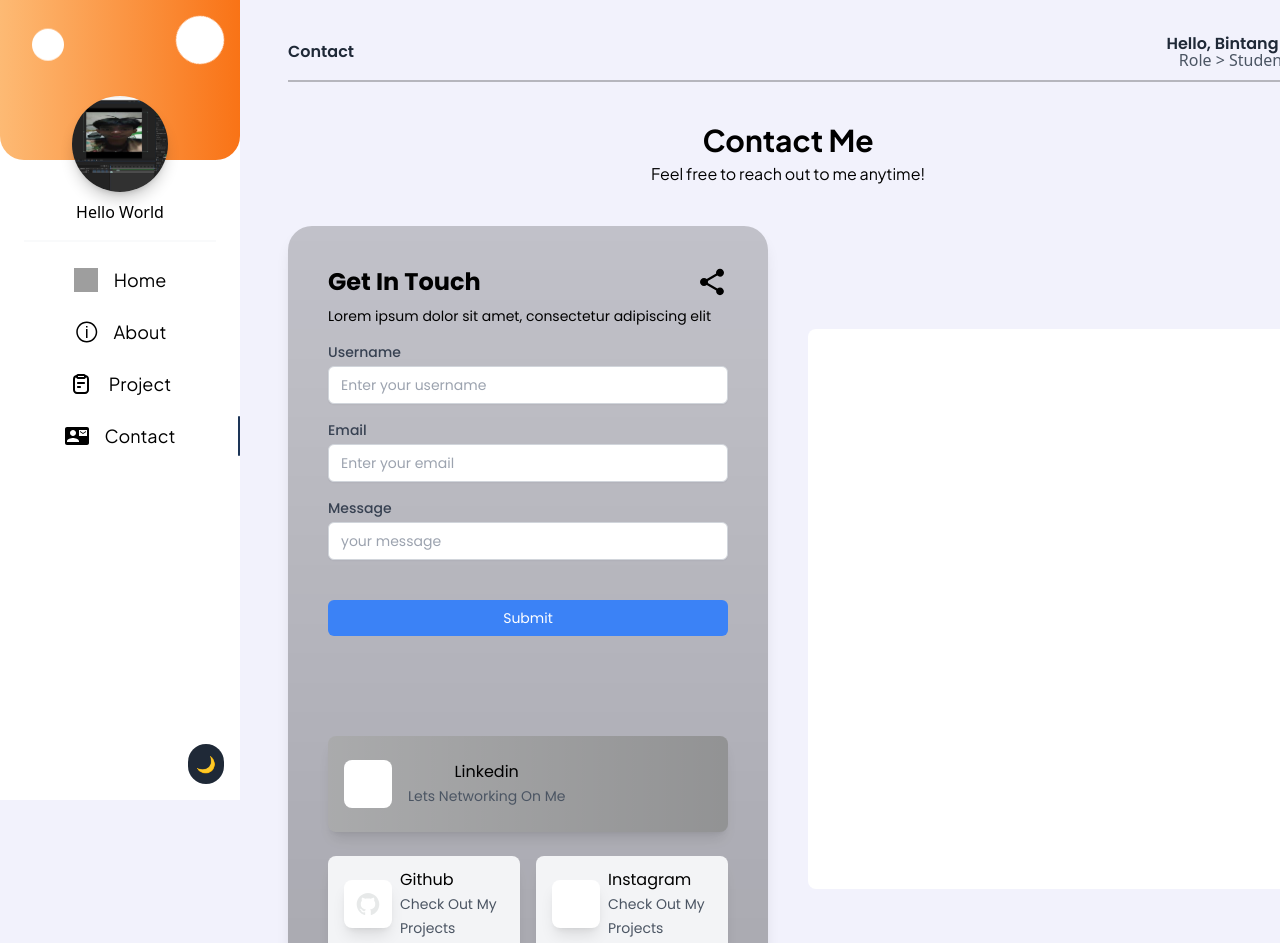
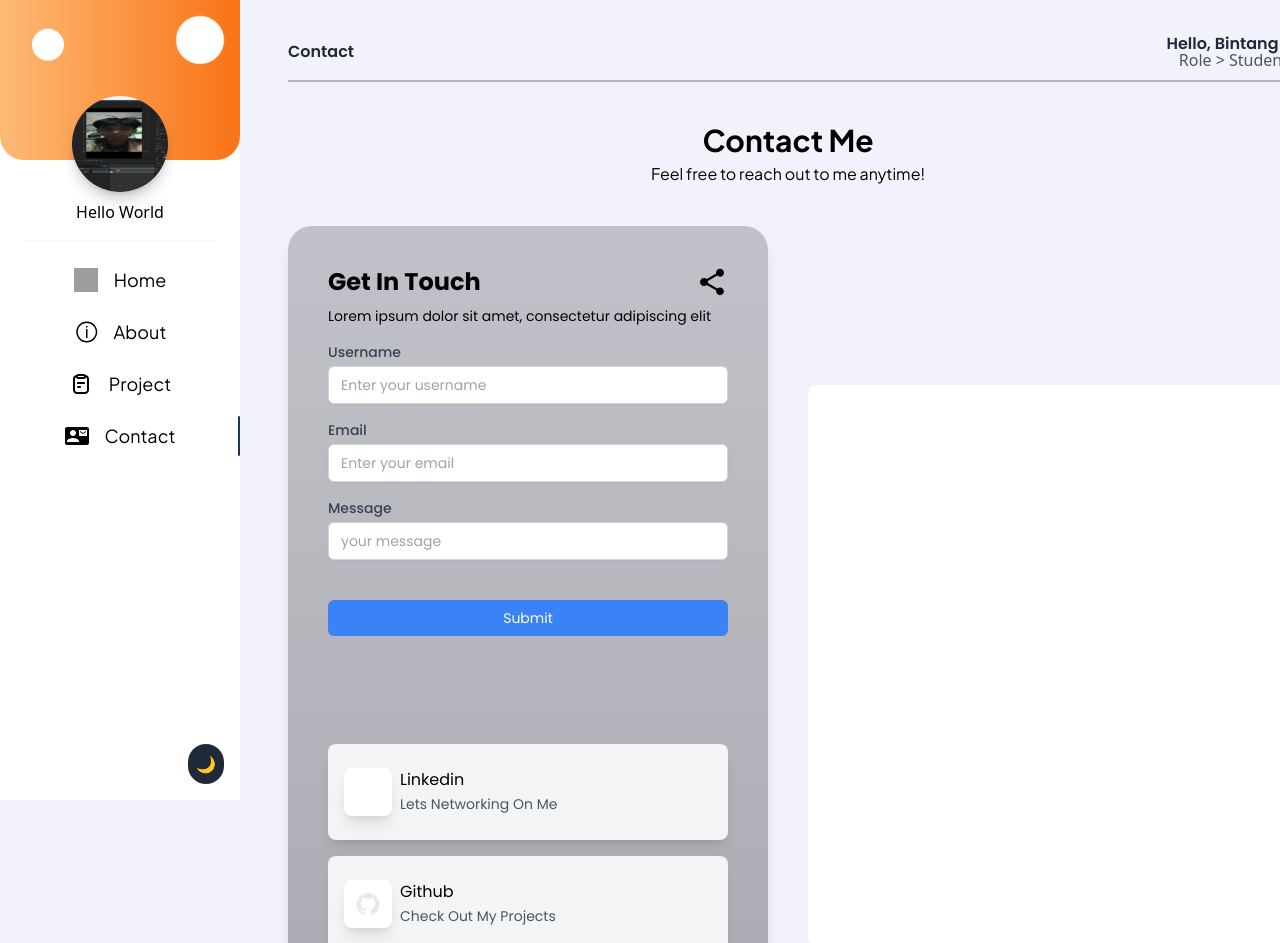
Before and after one commit to Bibintanggg/porto-V3, a React (Vite) app: page /contact in a window 1280 px wide. Shown: the top 943 px of the page. Built offline with nearby package versions, Linux system fonts and the light colour scheme; grey boxes are pictures that could not be loaded.

Commit message:
Fixex Layout

```diff
--- a/src/Component/Connect.jsx
+++ b/src/Component/Connect.jsx
@@ -1,21 +1,21 @@
-import React from "react";
+import React, { useState } from "react";
 import { useNavigate } from "react-router-dom";
 
-const Connect = ({ title, darkMode, platforms, link }) => {
-  const navigate = useNavigate()
+const Connect = ({ title, darkMode, platforms }) => {
+  const navigate = useNavigate();
+  const [isOpen, setIsOpen] = useState(true);
 
   const handleButtonClick = (link) => {
-    if(link.startsWith('http')) {
-      window.open(link, '_blank')
+    if (link.startsWith("http")) {
+      window.open(link, "_blank");
     } else {
-      navigate(link)
+      navigate(link);
     }
-  }
+  };
+
   return (
     <div className="flex justify-center font-poppins">
-      <div
-        className={`w-[35rem] min-h-[1rem] rounded-lg ${darkMode ? "" : ""}`}
-      >
+      <div className={`w-[35rem] min-h-[1rem] rounded-lg`}>
         <div className="p-10">
           <h1
             className={`text-xl font-semibold ${
@@ -24,43 +24,11 @@ const Connect = ({ title, darkMode, platforms, link }) => {
           >
             {title}
           </h1>
-          <button
-            className="mt-4 flex items-center"
-            onClick={() => handleButtonClick(platforms[0].link)}
-          >
-            <div
-              className={`w-[25rem] h-24 isolate aspect-video bg-gradient-to-r
-              from-black/30 to-black/40 shadow-lg ${
-                darkMode ? "" : "bg-gray-100"
-              } rounded-lg flex items-center p-4`}
-            >
-              <div
-                className={`w-12 h-12 rounded-lg flex items-center justify-center isolate aspect-video  ${
-                  darkMode ? "bg-gray-50 bg-opacity-10" : "bg-white"
-                }`}
-              >
-                <img
-                  src={platforms[0].icon}
-                  className="w-6 h-6 invert"
-                  alt={platforms[0].title}
-                />
-              </div>
-              <div className="ml-4">
-                <h1 className={`${darkMode ? "text-white" : "text-black"}`}>
-                  {platforms[0].title}
-                </h1>
-                <span
-                  className={`text-sm ${
-                    darkMode ? "text-gray-400" : "text-gray-600"
-                  }`}
-                >
-                  {platforms[0].description}
-                </span>
-              </div>
-            </div>
-          </button>
-          <div className="mt-6 flex gap-4 cursor-pointer">
-            {platforms.slice(1).map((platform, index) => (
+
+
+          {isOpen && (
+            <div className="mt-6 flex flex-col gap-4 cursor-pointer">
+              {platforms.map((platform, index) => (
                 <div
                   key={index}
                   className={`w-full h-24 isolate aspect-video shadow-lg ${
@@ -71,7 +39,7 @@ const Connect = ({ title, darkMode, platforms, link }) => {
                   onClick={() => handleButtonClick(platform.link)}
                 >
                   <div
-                  className={`w-12 h-12 rounded-lg flex items-center justify-center isolate aspect-video  shadow-lg ${
+                    className={`w-12 h-12 rounded-lg flex items-center justify-center shadow-lg ${
                       darkMode ? "bg-gray-50 bg-opacity-15" : "bg-white"
                     }`}
                   >
@@ -96,6 +64,7 @@ const Connect = ({ title, darkMode, platforms, link }) => {
                 </div>
               ))}
             </div>
+          )}
         </div>
       </div>
     </div>
```
Lines whose indentation alone changed are shown as unchanged.
